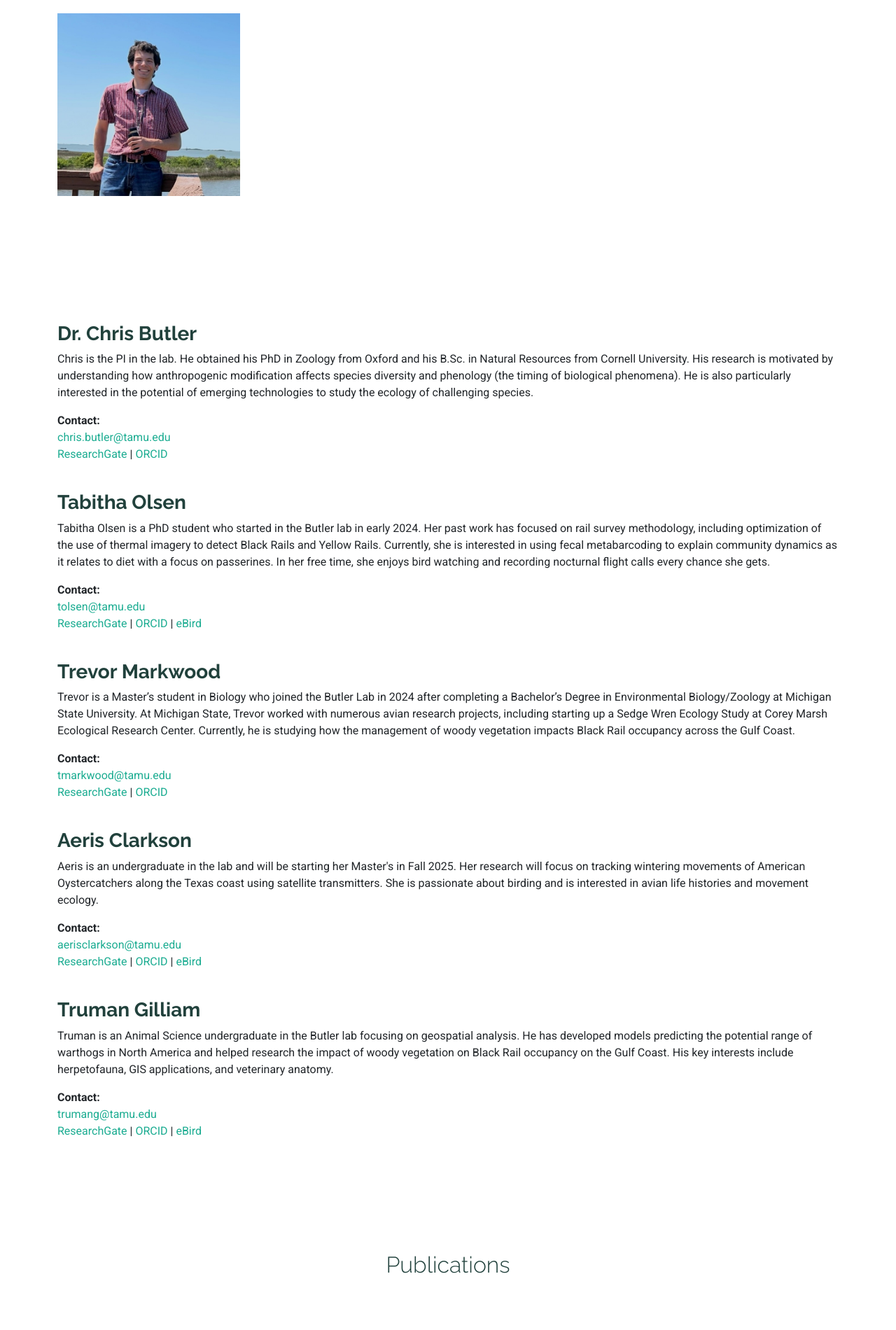
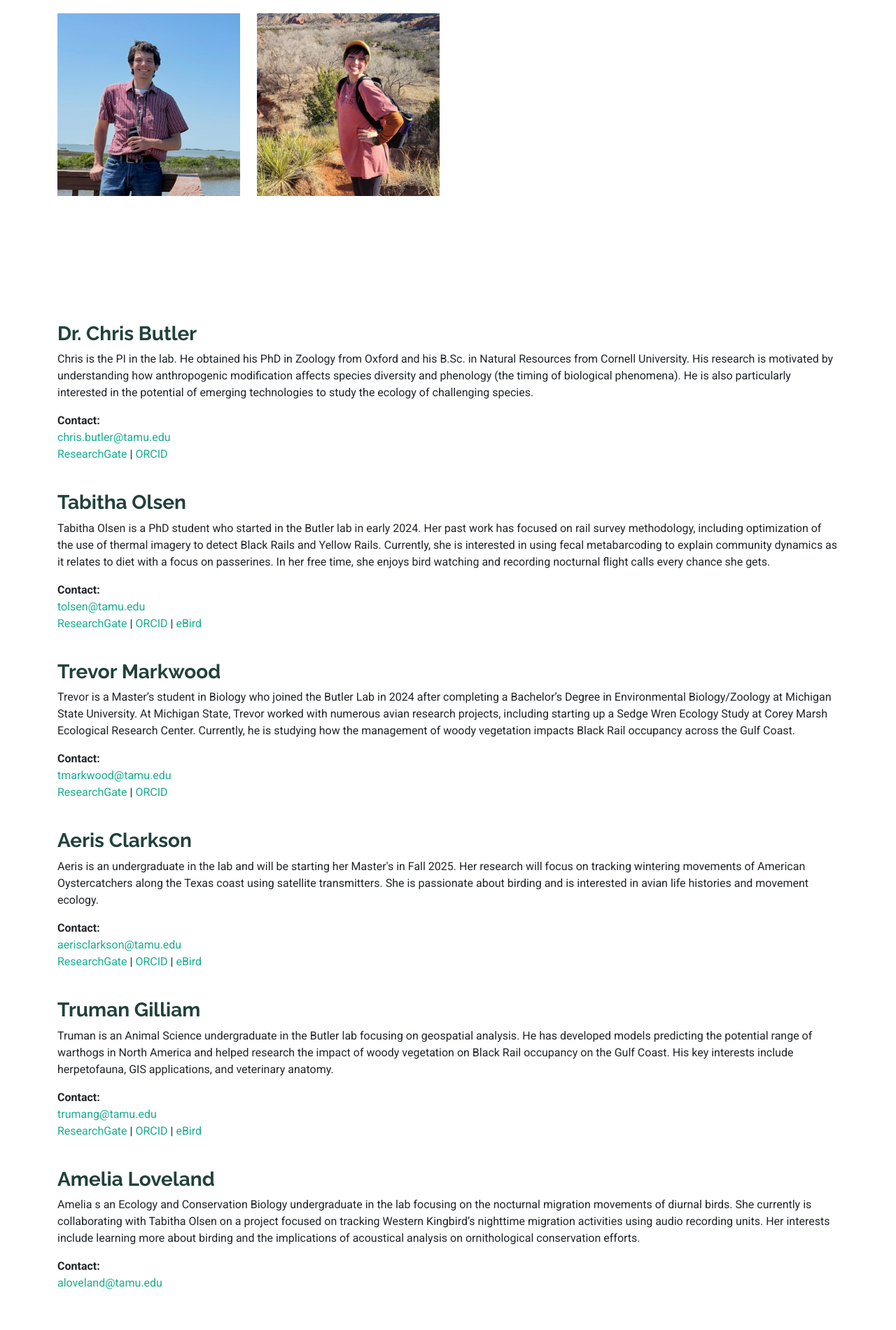
Before and after one commit to butlerbirdlab/butlerbirdlab.github.io, a plain HTML site: page index.html in a window 1280 px wide. Shown: the part 2980-4880 px from the top of the page at 70% size. Drawn offline with Linux system fonts and the light colour scheme.

Commit message:
Added Amelia

```diff
--- a/index.html
+++ b/index.html
@@ -185,6 +185,21 @@
   </div>
 </div><!-- End Team Member -->
 
+  <!-- Amelia Loveland -->
+<div class="col-xl-3 col-lg-4 col-md-6" data-aos="fade-up" data-aos-delay="400">
+  <div class="member">
+    <a href="#amelia">
+      <img alt="Amelia Loveland" class="img-fluid" src="assets/img/team/team-6.jpg"/>
+    </a>
+    <div class="member-info">
+      <div class="member-info-content">
+        <h4>Amelia Loveland</h4>
+        <span>Undergraduate Student - Ecology and Conservation Biology</span>
+      </div>
+    </div>
+  </div>
+</div><!-- End Team Member -->
+
 </div>
 </div>
 </section><!-- /Team Section -->
@@ -260,6 +275,17 @@
     <a href="https://www.researchgate.net/profile/Truman-Gilliam" target="_blank">ResearchGate</a> |
     <a href="https://orcid.org/my-orcid?orcid=0009-0009-4809-5479" target="_blank">ORCID</a> |
     <a href="https://ebird.org/profile/NDQ5NjA3NA" target="_blank">eBird</a>
+  </p>
+</div>
+
+  <!-- Amelia Loveland -->
+<div id="amelia" class="student-bio" style="margin-bottom: 40px;">
+  <h3><strong>Amelia Loveland</strong></h3>
+  <p>
+    Amelia s an Ecology and Conservation Biology undergraduate in the lab focusing on the nocturnal migration movements of diurnal birds. She currently is collaborating with Tabitha Olsen on a project focused on tracking Western Kingbird’s nighttime migration activities using audio recording units. Her interests include learning more about birding and the implications of acoustical analysis on ornithological conservation efforts.</p>
+  <p>
+    <strong>Contact:</strong><br>
+    <a href="mailto:aloveland@tamu.edu ">aloveland@tamu.edu </a><br>
   </p>
 </div>
 
```
Also changed, not shown: assets/img/team/team-6.jpg (added).
